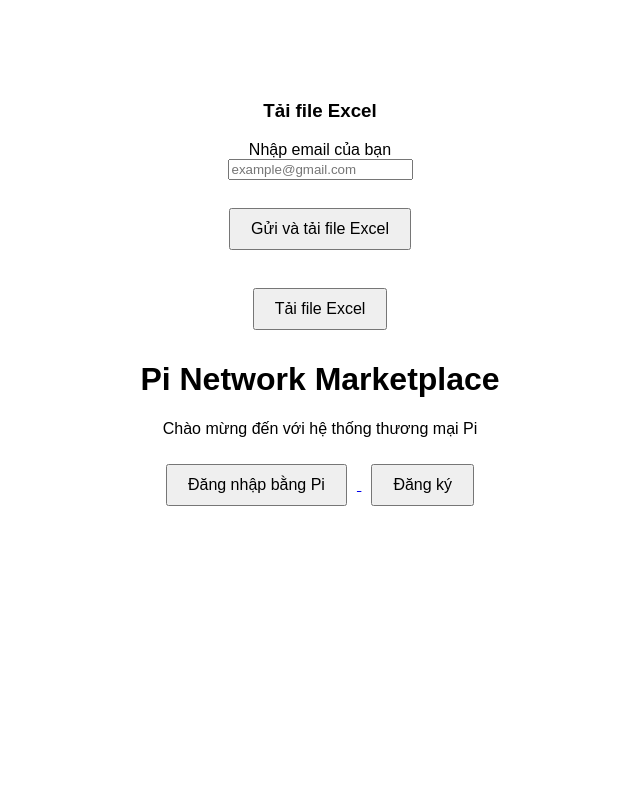
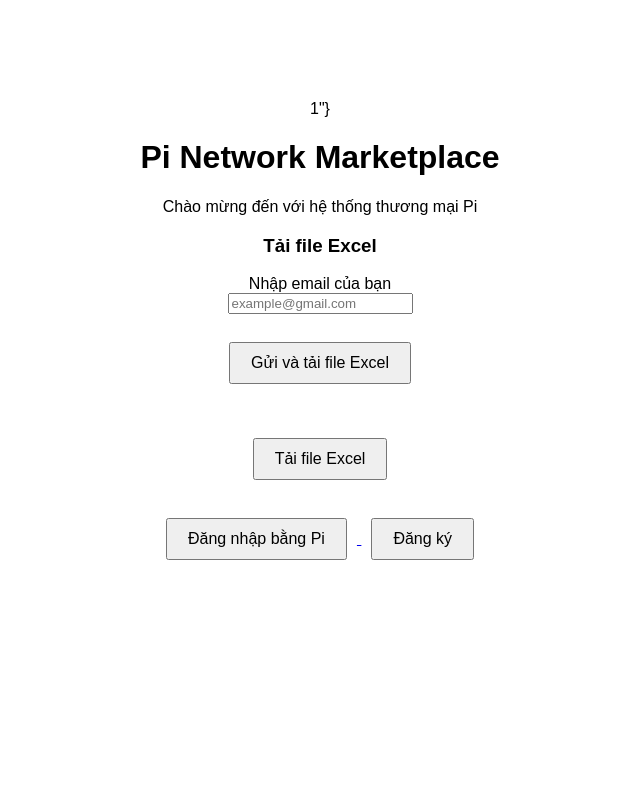
Before and after one commit to tranvandinh128/Website, a plain HTML site: page index.html in a window 1280 px wide. Shown: the whole page, without its empty margins (320-960 px from the left). Drawn offline with Linux system fonts and the light colour scheme.

Commit message:
Update index.html

```diff
--- a/index.html
+++ b/index.html
@@ -1,10 +1,18 @@
+1"}
 <!DOCTYPE html>
 <html>
+
 <head>
 <meta charset="UTF-8">
 <title>Pi Marketplace</title>
 <link rel="stylesheet" href="css/style.css">
 </head>
+
+<body>
+
+<h1>Pi Network Marketplace</h1>
+<p>Chào mừng đến với hệ thống thương mại Pi</p>
+
 <h3>Tải file Excel</h3>
 
 <form action="https://formspree.io/f/xxxxx" method="POST">
@@ -23,10 +31,8 @@
 <a href="files/doanhthu.xlsx" download>
 <button>Tải file Excel</button>
 </a>
-<body>
 
-<h1>Pi Network Marketplace</h1>
-<p>Chào mừng đến với hệ thống thương mại Pi</p>
+<br><br>
 
 <a href="login.html">
 <button>Đăng nhập bằng Pi</button>
@@ -37,4 +43,4 @@
 </a>
 
 </body>
-</html>
+</ht
```
